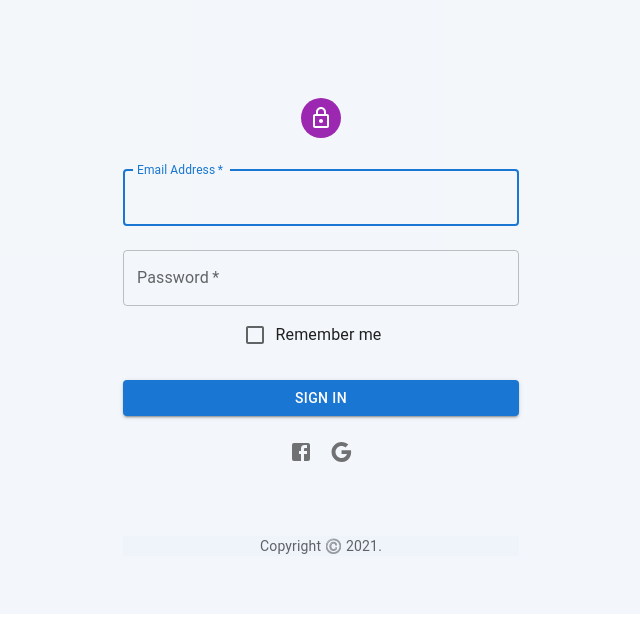
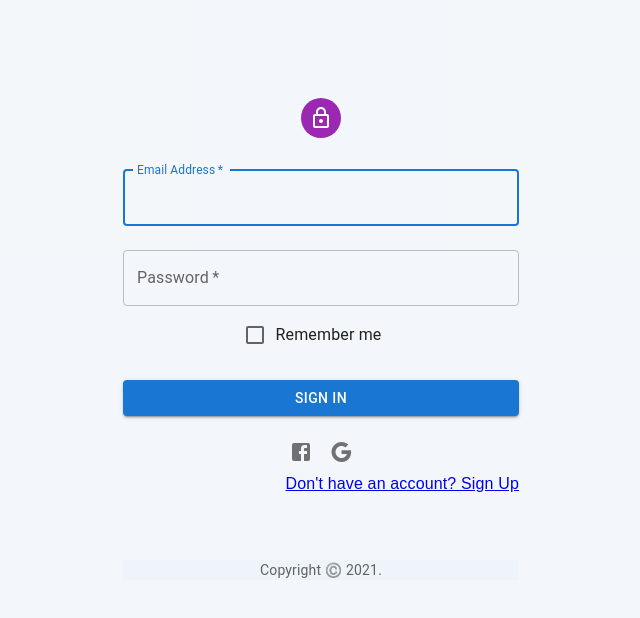
Before and after one commit to Isaachm11/react-firebase-auth-lab-web, a React (Create React App) app: page / in a window 1280 px wide. Shown: the top 618 px of the page, without its empty margins (319-959 px from the left). Built offline with nearby package versions, Linux system fonts and the light colour scheme; no server answers.

Commit message:
link to new account

```diff
--- a/src/paginas/Login.js
+++ b/src/paginas/Login.js
@@ -120,9 +120,9 @@ export default function Login(props) {
             <Grid container>
               <Grid item xs></Grid>
               <Grid item>
-                {/* <Box component={Link} to="/signup" variant="body2">
+                <Box component={Link} to="/signup" variant="body2">
                   {"Don't have an account? Sign Up"}
-                </Box> */}
+                </Box>
               </Grid>
             </Grid>
           </Box>
```
